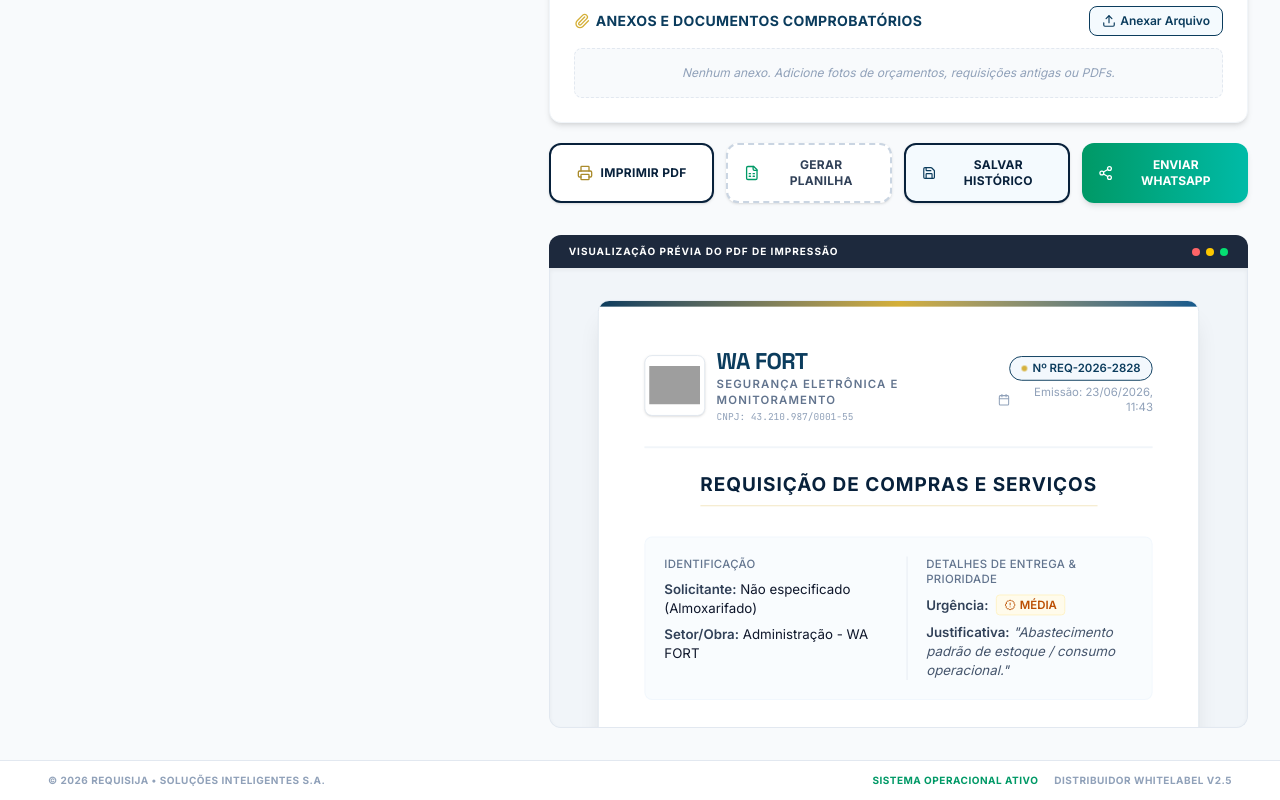
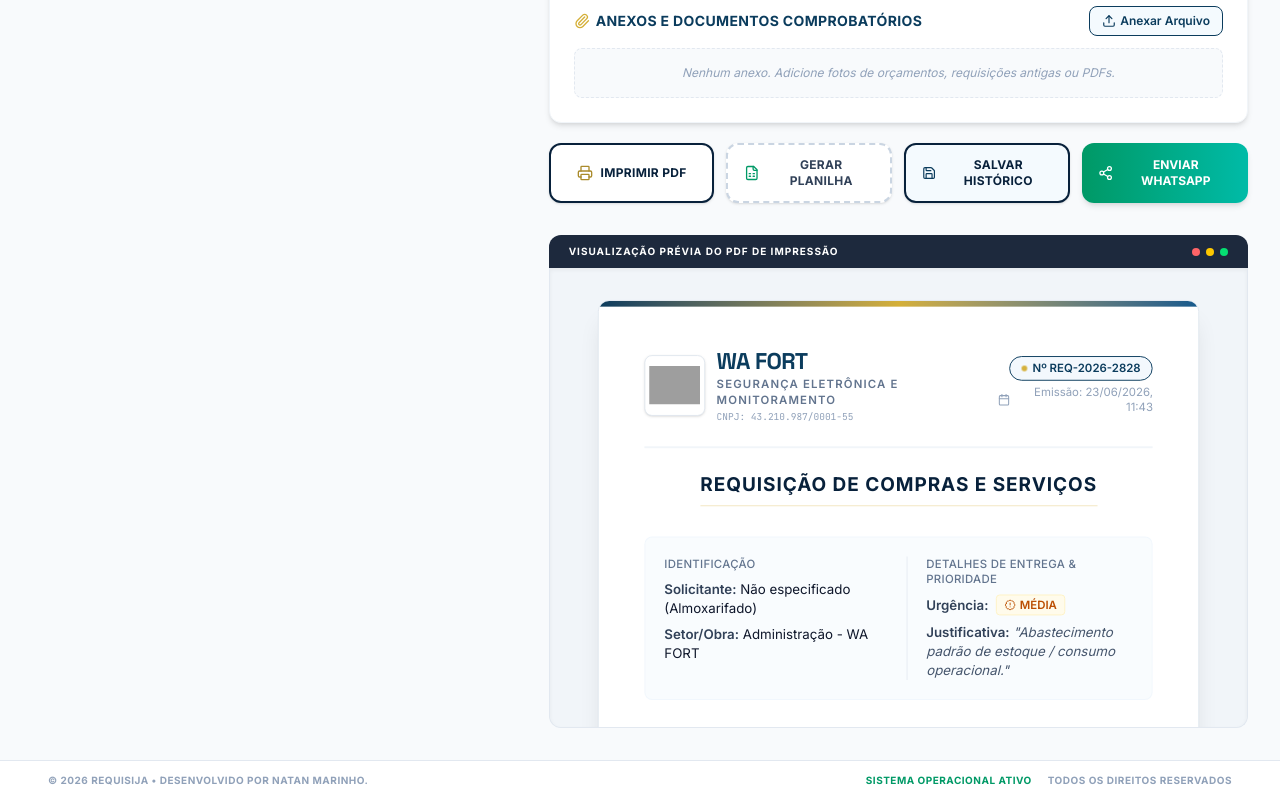
Before and after one commit to santwoxx/requisija, a React (Vite) app: page / in a window 1280 px wide. Shown: the part 1251-2051 px from the top of the page. Built offline with nearby package versions, Linux system fonts and the light colour scheme; grey boxes are pictures that could not be loaded.

Commit message:
chore: add creator copyright to footer

```diff
--- a/src/App.tsx
+++ b/src/App.tsx
@@ -1420,14 +1420,14 @@
       </div>
 
       {/* Footer */}
-      <footer className="bg-white border-t border-slate-200 py-3 px-6 md:px-12 text-[10px] uppercase font-bold text-slate-400 tracking-wider flex flex-col sm:flex-row items-center justify-between gap-2.5 shrink-0">
-        <p>&copy; {new Date().getFullYear()} REQUISIJA &bull; SOLUÇÕES INTELIGENTES S.A.</p>
+      <footer className="print:hidden bg-white border-t border-slate-200 py-3 px-6 md:px-12 text-[10px] uppercase font-bold text-slate-400 tracking-wider flex flex-col sm:flex-row items-center justify-between gap-2.5 shrink-0">
+        <p>&copy; {new Date().getFullYear()} REQUISIJA &bull; Desenvolvido por Natan Marinho.</p>
         <div className="flex gap-4">
           <span className="flex items-center gap-1 text-emerald-600">
             <span className="w-1.5 h-1.5 rounded-full bg-emerald-500 animate-ping" />
             SISTEMA OPERACIONAL ATIVO
           </span>
-          <span>DISTRIBUIDOR WHITELABEL V2.5</span>
+          <span>Todos os direitos reservados</span>
         </div>
       </footer>
 
```
